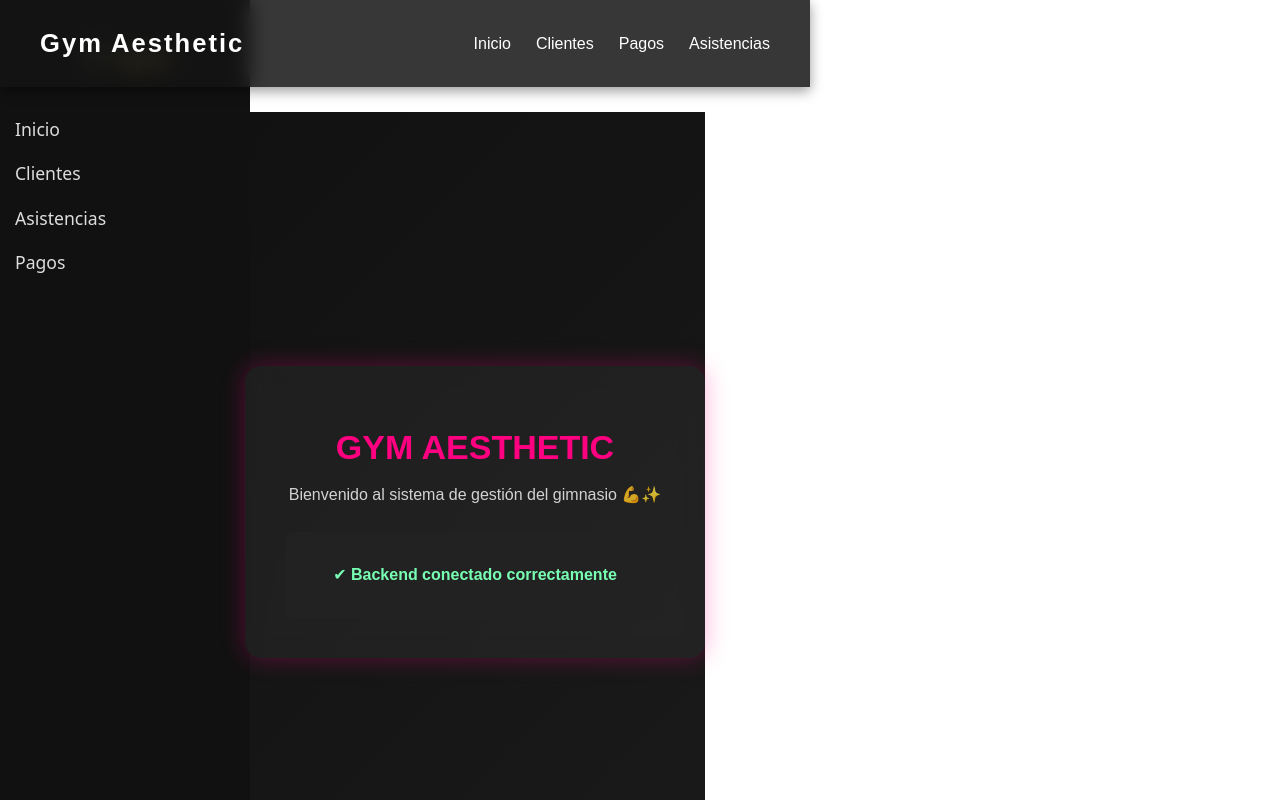
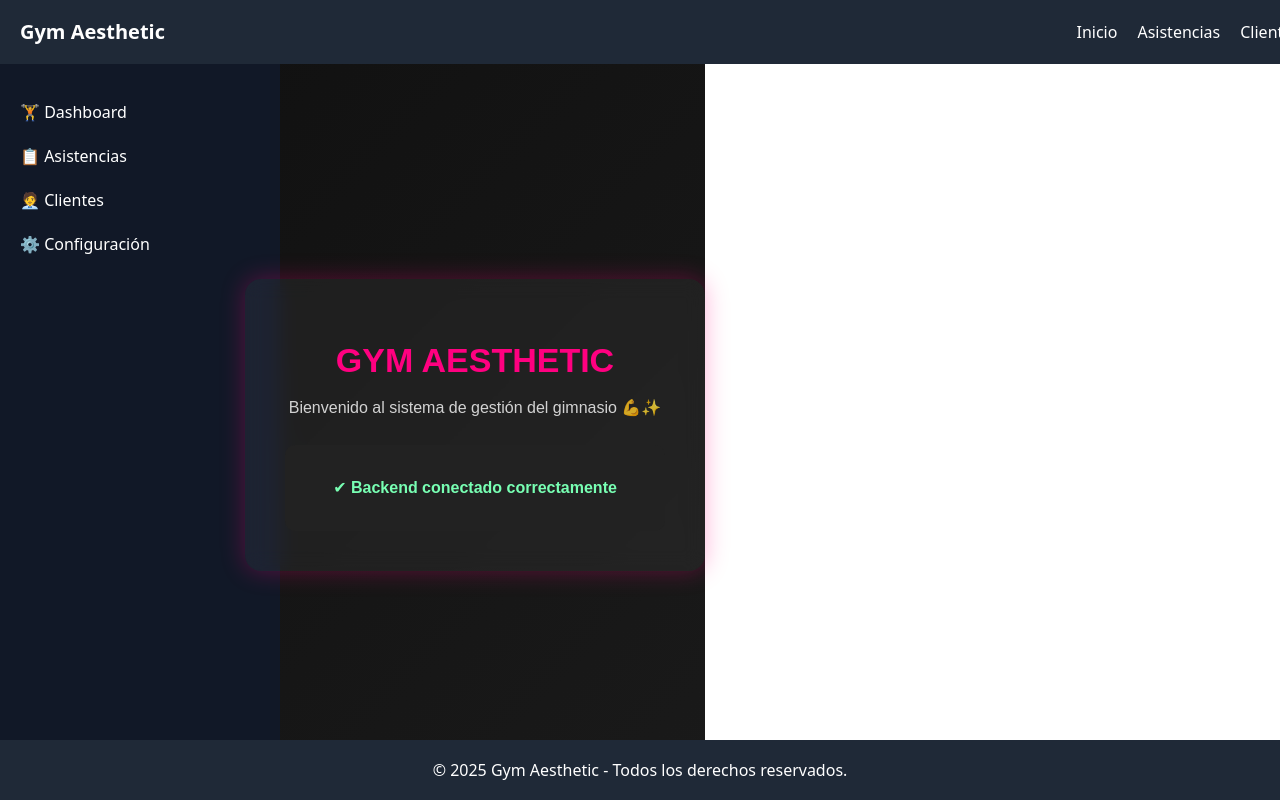
Before and after one commit to Lucero-Esmeralda1/IngSoftwareGym, a React app in the folder Frontend/: page / in a window 1280 px wide. Shown: the top 800 px of the page. Built offline with nearby package versions, Linux system fonts and the light colour scheme; the HTML template or start-up script is replaced by a standard one.

Commit message:
Actualizacion de los archivos de components para mejor visualizacion

```diff
--- a/Frontend/src/components/Footer.css
+++ b/Frontend/src/components/Footer.css
@@ -1,8 +1,24 @@
-.footer {
+.footer-container {
+  width: 100%;
+  height: 60px;
+  background-color: #1f2937;
+  color: white;
+  text-align: center;
+  position: fixed;
+  bottom: 0;
+  left: 0;
+
+  display: flex;
+  justify-content: center;
+  align-items: center;
+}
+
+
+/* .footer {
   width: 100%;
   padding: 15px;
   text-align: center;
   background: #222;
   color: #fff;
   margin-top: 40px;
-}
+} */
--- a/Frontend/src/components/Footer.jsx
+++ b/Frontend/src/components/Footer.jsx
@@ -1,10 +1,23 @@
-import React from "react";
-import "./Footer.css";
+import "../components/Footer.css";
 
-export default function Footer() {
+const Footer = () => {
   return (
-    <footer className="footer">
-      <p>© 2025 MiGym. Todos los derechos reservados.</p>
+    <footer className="footer-container">
+      © {new Date().getFullYear()} Gym Aesthetic - Todos los derechos reservados.
     </footer>
   );
-}
+};
+
+export default Footer;
+
+
+// import React from "react";
+// import "./Footer.css";
+
+// export default function Footer() {
+//   return (
+//     <footer className="footer">
+//       <p>© 2025 MiGym. Todos los derechos reservados.</p>
+//     </footer>
+//   );
+// }
--- a/Frontend/src/components/Navbar.css
+++ b/Frontend/src/components/Navbar.css
@@ -1,4 +1,37 @@
-.navbar {
+.navbar-container {
+  width: 100%;
+  height: 64px;
+  background-color: #1f2937;
+  color: white;
+  padding: 0 20px;
+  position: fixed;
+  top: 0;
+  left: 0;
+  z-index: 1000;
+
+  display: flex;
+  align-items: center;
+  justify-content: space-between;
+}
+
+.navbar-title {
+  font-size: 20px;
+  font-weight: bold;
+}
+
+.navbar-links {
+  display: flex;
+  gap: 20px;
+}
+
+.navbar-links a {
+  color: white;
+  text-decoration: none;
+  font-weight: 500;
+}
+
+
+/* .navbar {
   width: 100%;
   padding: 15px 40px;
   background: rgba(20, 20, 20, 0.85);
@@ -36,6 +69,6 @@
 }
 
 .nav-links a:hover {
-  color: #ff6ac1; /* aesthetic pink */
+  color: #ff6ac1;
   text-shadow: 0 0 10px #ff6ac1;
-}
+} */
--- a/Frontend/src/components/Navbar.jsx
+++ b/Frontend/src/components/Navbar.jsx
@@ -1,21 +1,40 @@
-// src/components/Navbar.jsx
-import React from "react";
-import { Link } from "react-router-dom";
-import "./Navbar.css";
+import "../components/Navbar.css";
 
-export default function Navbar() {
+const Navbar = () => {
   return (
-    <nav className="navbar">
-      <div className="nav-logo">
-        <span>Gym Aesthetic</span>
+    <nav className="navbar-container">
+      <h1 className="navbar-title">Gym Aesthetic</h1>
+
+      <div className="navbar-links">
+        <a href="/">Inicio</a>
+        <a href="/asistencias">Asistencias</a>
+        <a href="/clientes">Clientes</a>
       </div>
-
-      <ul className="nav-links">
-        <li><Link to="/">Inicio</Link></li>
-        <li><Link to="/clientes">Clientes</Link></li>
-        <li><Link to="/pagos">Pagos</Link></li>
-        <li><Link to="/asistencias">Asistencias</Link></li>
-      </ul>
     </nav>
   );
-}
+};
+
+export default Navbar;
+
+
+// // src/components/Navbar.jsx
+// import React from "react";
+// import { Link } from "react-router-dom";
+// import "./Navbar.css";
+
+// export default function Navbar() {
+//   return (
+//     <nav className="navbar">
+//       <div className="nav-logo">
+//         <span>Gym Aesthetic</span>
+//       </div>
+
+//       <ul className="nav-links">
+//         <li><Link to="/">Inicio</Link></li>
+//         <li><Link to="/clientes">Clientes</Link></li>
+//         <li><Link to="/pagos">Pagos</Link></li>
+//         <li><Link to="/asistencias">Asistencias</Link></li>
+//       </ul>
+//     </nav>
+//   );
+// }
--- a/Frontend/src/components/Sidebar.css
+++ b/Frontend/src/components/Sidebar.css
@@ -1,4 +1,27 @@
-.sidebar {
+.sidebar-container {
+  width: 240px;
+  height: 100vh;
+  position: fixed;
+  top: 64px; /* debajo del navbar */
+  left: 0;
+  background-color: #111827;
+  color: white;
+  padding: 20px;
+}
+
+.sidebar-container ul {
+  list-style: none;
+  padding: 0;
+}
+
+.sidebar-container li {
+  margin-bottom: 20px;
+  font-size: 16px;
+  cursor: pointer;
+}
+
+
+/* .sidebar {
   width: 220px;
   background: #111;
   color: #fff;
@@ -19,7 +42,7 @@
 .sidebar-header h2 {
   font-size: 1.5rem;
   font-weight: bold;
-  color: #ffde59; /* aesthetic gold */
+  color: #ffde59;
 }
 
 .sidebar-menu {
@@ -42,4 +65,4 @@
 .sidebar-menu a:hover {
   color: #ffde59;
   padding-left: 5px;
-}
+} */
--- a/Frontend/src/components/Sidebar.jsx
+++ b/Frontend/src/components/Sidebar.jsx
@@ -1,28 +1,48 @@
 import React from "react";
 import { Link } from "react-router-dom";
-import "./Sidebar.css";
+import "../components/Sidebar.css";
 
-export default function Sidebar() {
+const Sidebar = () => {
   return (
-    <aside className="sidebar">
-      <div className="sidebar-header">
-        <h2>🏋️‍♂️ Gym</h2>
-      </div>
-
-      <ul className="sidebar-menu">
-        <li>
-          <Link to="/">Inicio</Link>
-        </li>
-        <li>
-          <Link to="/clientes">Clientes</Link>
-        </li>
-        <li>
-          <Link to="/asistencias">Asistencias</Link>
-        </li>
-        <li>
-          <Link to="/pagos">Pagos</Link>
-        </li>
+    <aside className="sidebar-container">
+      <ul>
+        <li>🏋️ Dashboard</li>
+        <li>📋 Asistencias</li>
+        <li>🧑‍💼 Clientes</li>
+        <li>⚙️ Configuración</li>
       </ul>
     </aside>
   );
-}
+};
+
+export default Sidebar;
+
+
+// import React from "react";
+// import { Link } from "react-router-dom";
+// import "./Sidebar.css";
+
+// export default function Sidebar() {
+//   return (
+//     <aside className="sidebar">
+//       <div className="sidebar-header">
+//         <h2>🏋️‍♂️ Gym</h2>
+//       </div>
+
+//       <ul className="sidebar-menu">
+//         <li>
+//           <Link to="/">Inicio</Link>
+//         </li>
+//         <li>
+//           <Link to="/clientes">Clientes</Link>
+//         </li>
+//         <li>
+//           <Link to="/asistencias">Asistencias</Link>
+//         </li>
+//         <li>
+//           <Link to="/pagos">Pagos</Link>
+//         </li>
+//       </ul>
+//     </aside>
+//   );
+// }
```
